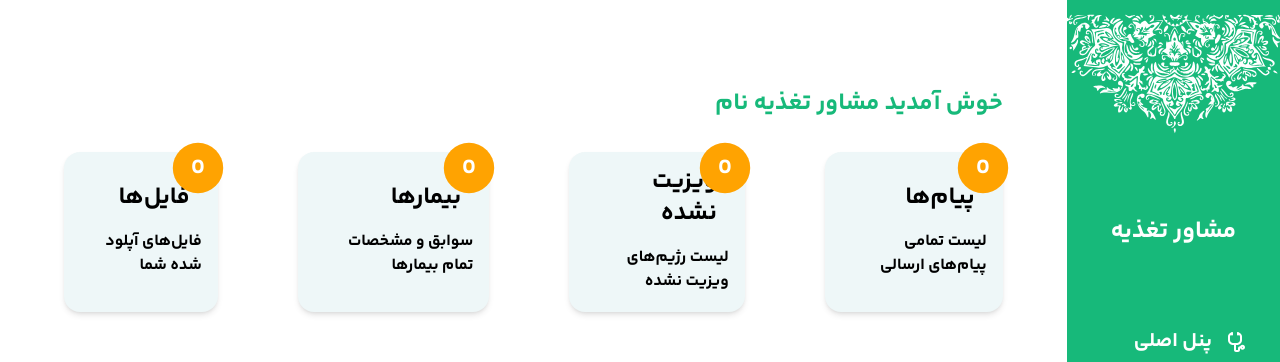
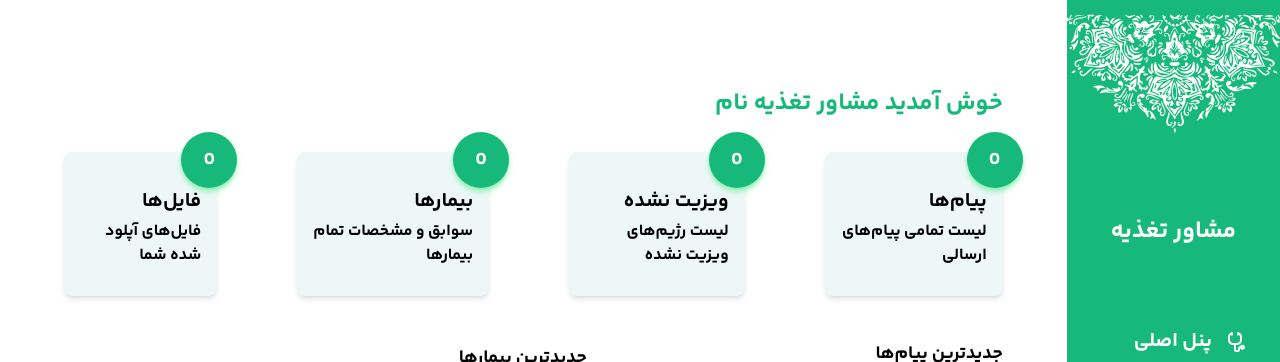
Before and after one commit to ParsaBordbar/Healthcare_Diet, a Next.js app in the folder client/: page /admin/panel in a window 1280 px wide. Shown: the top 362 px of the page. Built offline with nearby package versions, Linux system fonts and the light colour scheme; no server answers.

Commit message:
change the bg of counter in quicklinkbox and set a layout for it

```diff
--- a/client/src/components/AdminComponents/QuickLinkBox/index.tsx
+++ b/client/src/components/AdminComponents/QuickLinkBox/index.tsx
@@ -5,15 +5,13 @@ import React from 'react'
 function QuickLinkBox({tittle, desc, url, counter}: QuickLinkBoxType) {
   return (
     <Link href={`${url}`}>
-            <div className="mt-10 flex justify-center flex-col bg-[var(--milky-white)] ps-10 lg:pe-3 lg:pt-4 pb-5 rounded-2xl relative z-0 shadow-md lg:p-2 scale-90 sm:scale-100 sm:m-0 w-full h-40">
-                <div className="flex flex-col gap-1 ">
-                    <h1 className="sm:text-2xl text-lg ps-3 pb-3 sm:px-4 lg:ps-5">{tittle}</h1>
-                    <p className="2xl:text-lg sm:text-base px-2 text-xs pb-3">{desc}</p>
+            <div className=" flex p-4 py-9 flex-col bg-[var(--milky-white)] rounded-lg relative z-0 shadow-md  w-full h-36">
+                <div className="flex flex-col gap-1 h-[-webkit-fill-available] justify-between">
+                    <h1 className="text-xl ">{tittle}</h1>
+                    <p className="text-base ">{desc}</p>
                 </div>
-                <div className="-top-3 -right-2 rounded-full flex justify-center items-center xl:w-14 xl:h-w-14 h-14 w-16 bg-[var(--orange)] text-white z-10 xl:scale-90 lg:scale-75 absolute xl:text-2xl">
-                    <div>
+                <div className="-top-5 -right-5 rounded-full flex justify-center items-center text-lg w-14 h-14  bg-[var(--new-green)] text-white z-10 shadow-md  shadow-green-300 absolute">
                         {counter}
-                    </div>
                 </div>
             </div>
     </Link>
```
